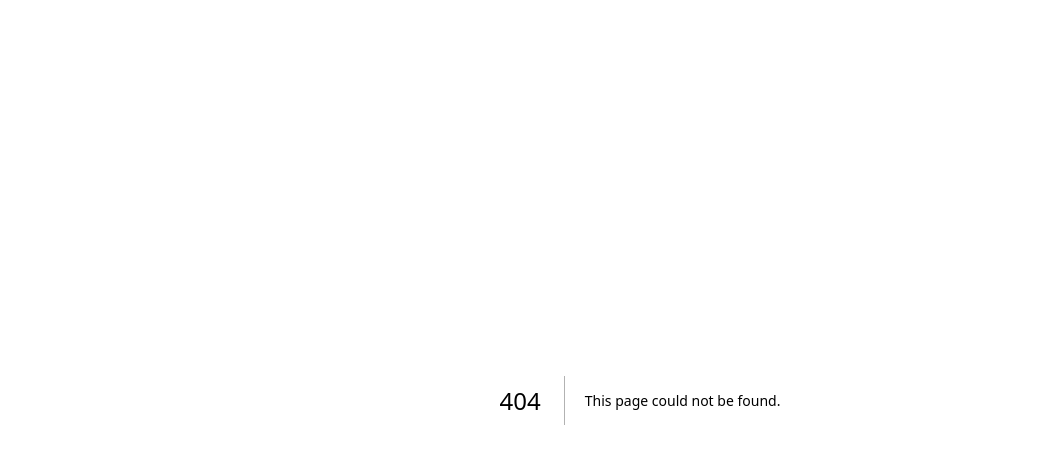
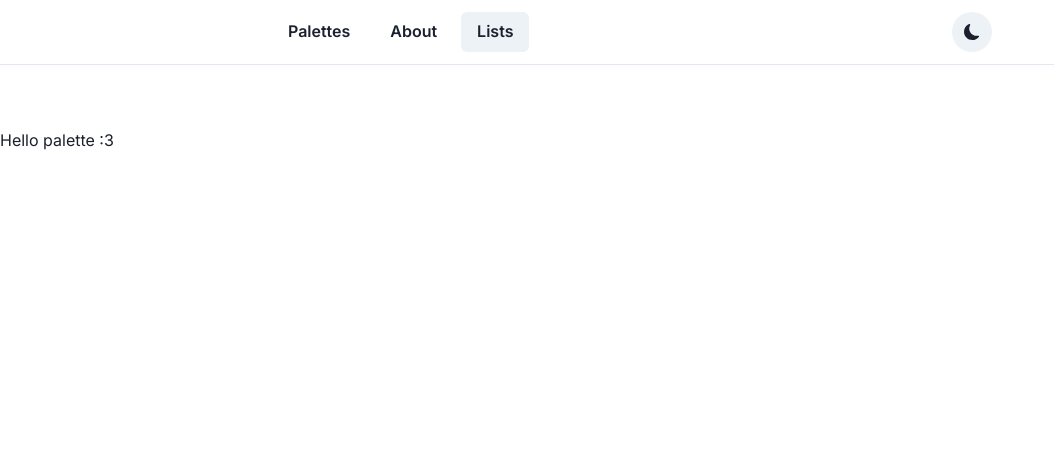
Before and after one commit to doniaskima/Snippetify, a Next.js app: page /choose-colors in a window 1280 px wide. Before the commit this address had no page. Shown: the top 464 px of the page, without its empty margins (0-1054 px from the left). Built offline with nearby package versions, Linux system fonts and the light colour scheme; no server answers.

Commit message:
feat(gonna start with choose-colors :3)

```diff
--- /dev/null
+++ b/app/choose-colors/page.tsx
@@ -0,0 +1,37 @@
+
+"use client"
+import { Box, ChakraProvider } from "@chakra-ui/react";
+import Head from "next/head";
+import {
+  Button,
+  VStack,
+  HStack,
+  Text,
+  IconButton,
+  Heading,
+  Wrap,
+} from "@chakra-ui/react";
+import PageTransition from "@/components/PageTransition";
+import Section from "@/components/section";
+
+import InterestTag from "@/components/interest-tag";
+import Hero from "@/components/Hero";
+import Link from "@/components/Link";
+import Header from "@/components/Header";
+import AnimationText from "@/components/AnimationText";
+
+const About = () => {
+  return (
+    <>
+        <ChakraProvider>
+        <Header/>
+        <Box as="main" pt={{ base: 16, md: 32 }} pb={{ base: 24, md: 16 }}>
+            Hello palette :3
+          </Box>
+    </ChakraProvider>
+    </>
+
+  );
+};
+
+export default About;
--- a/components/Header.tsx
+++ b/components/Header.tsx
@@ -87,14 +87,14 @@ const Header = () => {
           <HStack justify="space-between" w="100%" h={16}>
             {/* <AvatarNavigation /> */}
             <HStack ml={-4} spacing={2}>
-              <NavLink href="/blog" name="Blog" />
+              <NavLink href="/choose-colors" name="Palettes " />
               <NavLink href="/about" name="About" />
               <Menu isOpen={isOpen}>
                 <MenuButton
                   onMouseEnter={onOpen}
                   onMouseLeave={onClose}
                   as={Button}
-                //   rightIcon={<Icon as={ChevronDownIcon} />}
+
                 >
                   Lists
                 </MenuButton>
```
